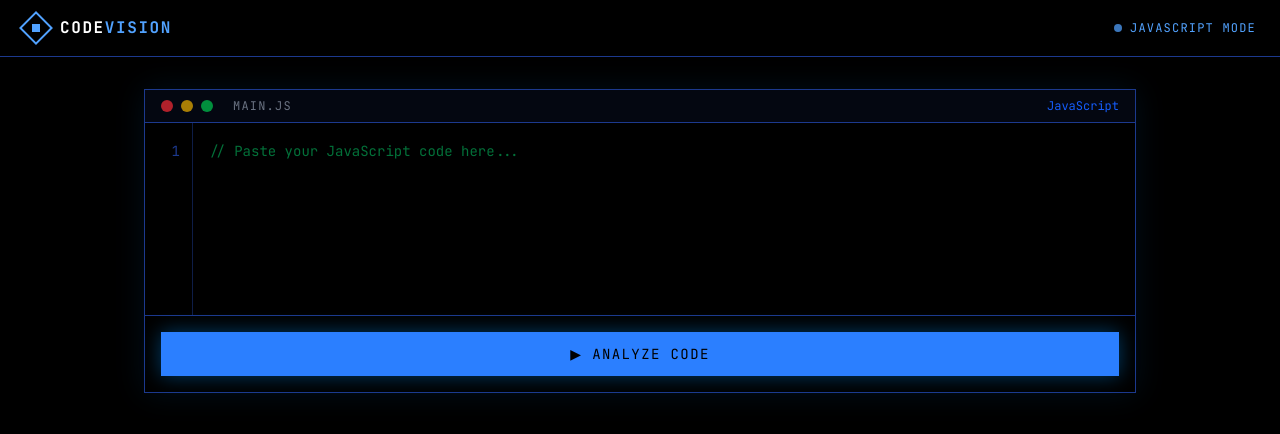
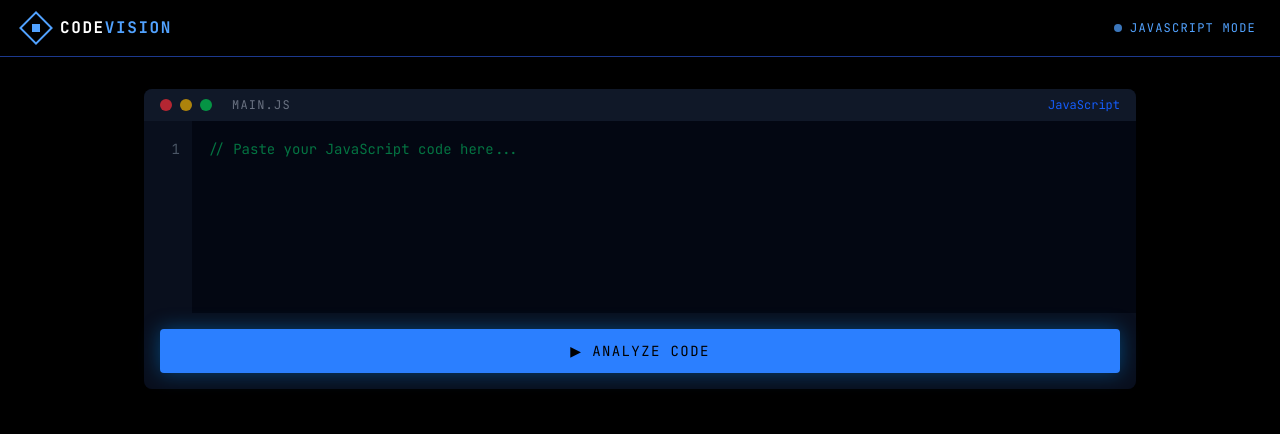
Before and after one commit to aksharmistry51-dot/code-visualizer, a React (Vite) app in the folder frontend/: page /analyze in a window 1280 px wide. Shown: the top 434 px of the page. Built offline with nearby package versions, Linux system fonts and the light colour scheme.

Commit message:
remove borders, add smooth animations

```diff
--- a/frontend/src/components/CodeInput.jsx
+++ b/frontend/src/components/CodeInput.jsx
@@ -2,8 +2,8 @@ function CodeInput({ code, setCode, onAnalyze, loading }) {
   const lines = code.split('\n')
 
   return (
-    <div className="border border-blue-900 bg-black shadow-[0_0_30px_rgba(0,149,255,0.1)]">
-      <div className="flex items-center justify-between px-4 py-2 border-b border-blue-900 bg-blue-950/20">
+    <div className="bg-gray-950 rounded-lg">
+      <div className="flex items-center justify-between px-4 py-2 bg-gray-900 rounded-t-lg">
         <div className="flex items-center gap-2">
           <div className="w-3 h-3 rounded-full bg-red-500 opacity-70" />
           <div className="w-3 h-3 rounded-full bg-yellow-500 opacity-70" />
@@ -13,9 +13,9 @@ function CodeInput({ code, setCode, onAnalyze, loading }) {
         <span className="text-blue-600 font-mono text-xs">JavaScript</span>
       </div>
       <div className="flex">
-        <div className="select-none px-3 py-4 text-right border-r border-blue-900/50 min-w-12">
+        <div className="select-none px-3 py-4 text-right bg-gray-900/50 min-w-12">
           {lines.map((_, i) => (
-            <div key={i} className="text-blue-900 font-mono text-sm leading-6">{i + 1}</div>
+            <div key={i} className="text-gray-600 font-mono text-sm leading-6">{i + 1}</div>
           ))}
         </div>
         <textarea
@@ -26,11 +26,11 @@ function CodeInput({ code, setCode, onAnalyze, loading }) {
           spellCheck={false}
         />
       </div>
-      <div className="border-t border-blue-900 p-4">
+      <div className="bg-gray-900/50 rounded-b-lg p-4">
         <button
           onClick={onAnalyze}
           disabled={loading}
-          className="w-full py-3 font-mono text-sm uppercase tracking-widest transition-all duration-300 disabled:opacity-50 disabled:cursor-not-allowed bg-blue-500 text-black hover:bg-blue-400 shadow-[0_0_20px_rgba(0,149,255,0.4)]"
+          className="w-full py-3 font-mono text-sm uppercase tracking-widest transition-all duration-300 disabled:opacity-50 disabled:cursor-not-allowed bg-blue-500 text-black hover:bg-blue-400 shadow-[0_0_20px_rgba(0,149,255,0.4)] rounded"
         >
           {loading ? 'Analyzing...' : '▶ Analyze Code'}
         </button>
--- a/frontend/src/components/ErrorPanel.jsx
+++ b/frontend/src/components/ErrorPanel.jsx
@@ -1,6 +1,6 @@
 function ErrorPanel({ result }) {
   return (
-    <div className="border border-red-800 bg-red-950/20 p-5 shadow-[0_0_20px_rgba(255,0,0,0.1)]">
+    <div className="bg-red-950/30 rounded-lg p-5">
       <h2 className="text-red-400 font-mono font-bold text-sm uppercase tracking-widest mb-3 flex items-center gap-2">
         <span>✗</span> Error Detected
       </h2>
--- a/frontend/src/components/FixSuggestion.jsx
+++ b/frontend/src/components/FixSuggestion.jsx
@@ -1,6 +1,6 @@
 function FixSuggestion({ result }) {
   return (
-    <div className="border border-green-800 bg-green-950/20 p-5 shadow-[0_0_20px_rgba(0,255,100,0.1)]">
+    <div className="bg-green-950/30 rounded-lg p-5">
       <h2 className="text-green-400 font-mono font-bold text-sm uppercase tracking-widest mb-3 flex items-center gap-2">
         <span>Fix</span> How To Fix It
       </h2>
--- a/frontend/src/components/FlowChart.jsx
+++ b/frontend/src/components/FlowChart.jsx
@@ -2,7 +2,7 @@ function FlowChart({ steps, hasError }) {
   if (!steps || steps.length === 0) return null
 
   return (
-    <div className="border border-blue-900 bg-black p-6 animate-fade-in">
+    <div className="bg-gray-950 rounded-lg p-6">
       <h2 className="text-blue-400 font-mono font-bold text-lg mb-6 uppercase tracking-widest flex items-center gap-2">
         <span className="text-blue-500">▶</span> Execution Flow
       </h2>
--- a/frontend/src/components/FlowSummary.jsx
+++ b/frontend/src/components/FlowSummary.jsx
@@ -1,6 +1,6 @@
 function FlowSummary({ summary }) {
   return (
-    <div className="border border-blue-800 bg-blue-950/20 p-5 shadow-[0_0_20px_rgba(0,149,255,0.1)] animate-pulse-once">
+    <div className="bg-blue-950/30 rounded-lg p-5">
       <h2 className="text-blue-400 font-mono font-bold text-sm uppercase tracking-widest mb-2 flex items-center gap-2">
         <span>◈</span> What This Code Does
       </h2>
--- a/frontend/src/components/StepTracker.jsx
+++ b/frontend/src/components/StepTracker.jsx
@@ -1,15 +1,19 @@
 function StepTracker({ steps }) {
   if (!steps || steps.length === 0) return null
+
   return (
-    <div className="border border-blue-900 bg-black p-5">
+    <div className="bg-gray-950 rounded-lg p-5">
       <h2 className="text-yellow-400 font-mono font-bold text-sm uppercase tracking-widest mb-5 flex items-center gap-2">
-        <span>⬡</span> Step-by-step Execution
+        <span className="animate-pulse">⬡</span> Step-by-step Execution
       </h2>
       <div className="space-y-3">
         {steps.map((step, i) => (
-          <div key={i} className="border border-blue-900/50 bg-blue-950/10 p-4 hover:border-blue-700 transition-all duration-200">
+          <div
+            key={i}
+            className={`border border-blue-900/50 bg-blue-950/10 p-4 step-animate-${i + 1}`}
+          >
             <div className="flex items-center gap-3 mb-2">
-              <span className="text-blue-500 font-mono text-xs border border-blue-800 px-2 py-0.5">
+              <span className="font-mono text-xs border border-blue-800 text-blue-500 px-2 py-0.5">
                 STEP {step.step}
               </span>
               <code className="text-green-400 font-mono text-sm">{step.line}</code>
@@ -30,4 +34,5 @@ function StepTracker({ steps }) {
     </div>
   )
 }
+
 export default StepTracker
--- a/frontend/src/index.css
+++ b/frontend/src/index.css
@@ -11,3 +11,23 @@ h1, h2 {
 body {
   background: #000;
 }
+
+@keyframes fadeSlideIn {
+  from {
+    opacity: 0;
+    transform: translateX(-20px);
+  }
+  to {
+    opacity: 1;
+    transform: translateX(0);
+  }
+}
+
+.step-animate-1 { animation: fadeSlideIn 0.5s ease forwards; animation-delay: 0.2s; opacity: 0; }
+.step-animate-2 { animation: fadeSlideIn 0.5s ease forwards; animation-delay: 0.8s; opacity: 0; }
+.step-animate-3 { animation: fadeSlideIn 0.5s ease forwards; animation-delay: 1.4s; opacity: 0; }
+.step-animate-4 { animation: fadeSlideIn 0.5s ease forwards; animation-delay: 2.0s; opacity: 0; }
+.step-animate-5 { animation: fadeSlideIn 0.5s ease forwards; animation-delay: 2.6s; opacity: 0; }
+.step-animate-6 { animation: fadeSlideIn 0.5s ease forwards; animation-delay: 3.2s; opacity: 0; }
+.step-animate-7 { animation: fadeSlideIn 0.5s ease forwards; animation-delay: 3.8s; opacity: 0; }
+.step-animate-8 { animation: fadeSlideIn 0.5s ease forwards; animation-delay: 4.4s; opacity: 0; }
```
